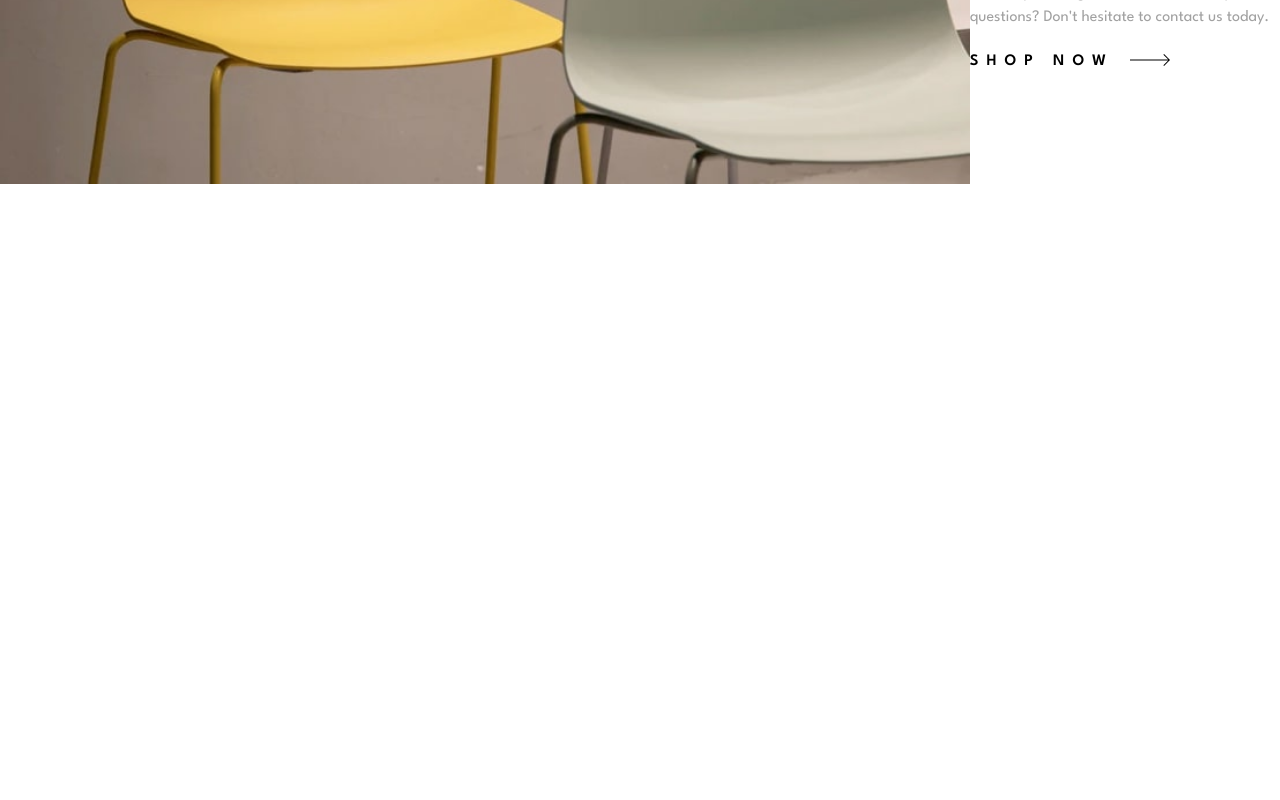
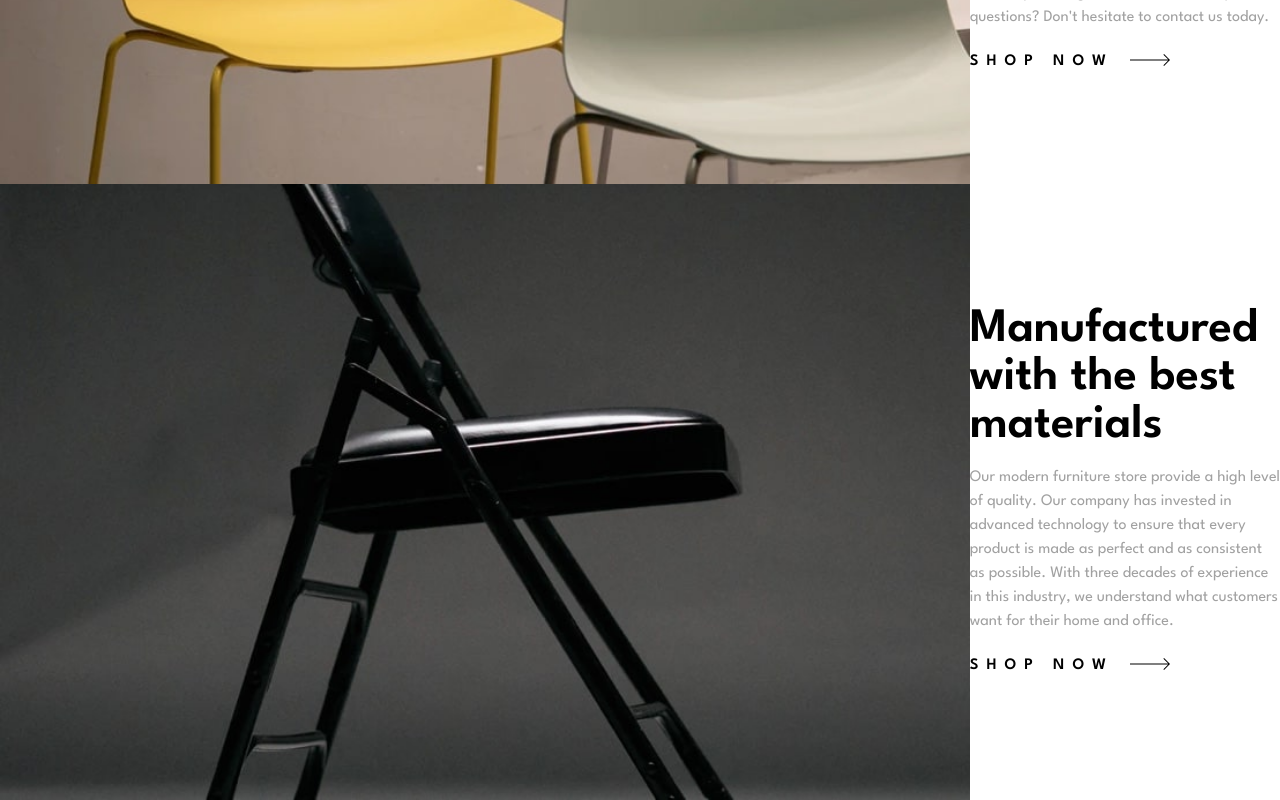
Before and after one commit to aosull97/room-homepage, a React (Vite) app: page / in a window 1280 px wide. Shown: the part 1049-1849 px from the top of the page. Before the commit the page ends 1233 px from the top, so only its background shows below. Built offline with nearby package versions, Linux system fonts and the light colour scheme.

Commit message:
Slide 3 created

```diff
--- a/src/components/Slide2.jsx
+++ b/src/components/Slide2.jsx
@@ -7,7 +7,7 @@ const Slide2 = () => {
         <div className="">
           <img
             src="/images/desktop-image-hero-2.jpg"
-            alt="Image of white chairs seated by a wooden table with a bonsai tree ontop"
+            alt="Image of three chairs, one yellow, one pink, and one grey"
             width={1000}
           />
         </div>
--- a/src/components/Slide3.jsx
+++ b/src/components/Slide3.jsx
@@ -1,11 +1,32 @@
-import ShopNow from "./ShopNow"
+import ShopNow from "./ShopNow";
 
 const Slide3 = () => {
   return (
     <div>
-        <ShopNow />
+      <div className="flex items-center">
+        <div className="">
+          <img
+            src="/images/desktop-image-hero-3.jpg"
+            alt="Image of a black fold out chair"
+            width={1000}
+          />
+        </div>
+        <div className="w-1/4 place-self-center m-auto">
+          <p className="font-semibold text-5xl">
+            Manufactured with the best materials
+          </p>
+          <p className="text-grey-500 py-4">
+            Our modern furniture store provide a high level of quality. Our
+            company has invested in advanced technology to ensure that every
+            product is made as perfect and as consistent as possible. With three
+            decades of experience in this industry, we understand what customers
+            want for their home and office.
+          </p>
+          <ShopNow />
+        </div>
+      </div>
     </div>
-  )
-}
+  );
+};
 
-export default Slide3
+export default Slide3;
--- a/src/components/Slider.jsx
+++ b/src/components/Slider.jsx
@@ -7,6 +7,7 @@ const Slider = () => {
     <div>
         <Slide1 />
         <Slide2 />
+        <Slide3 />
     </div>
   )
 }
```
